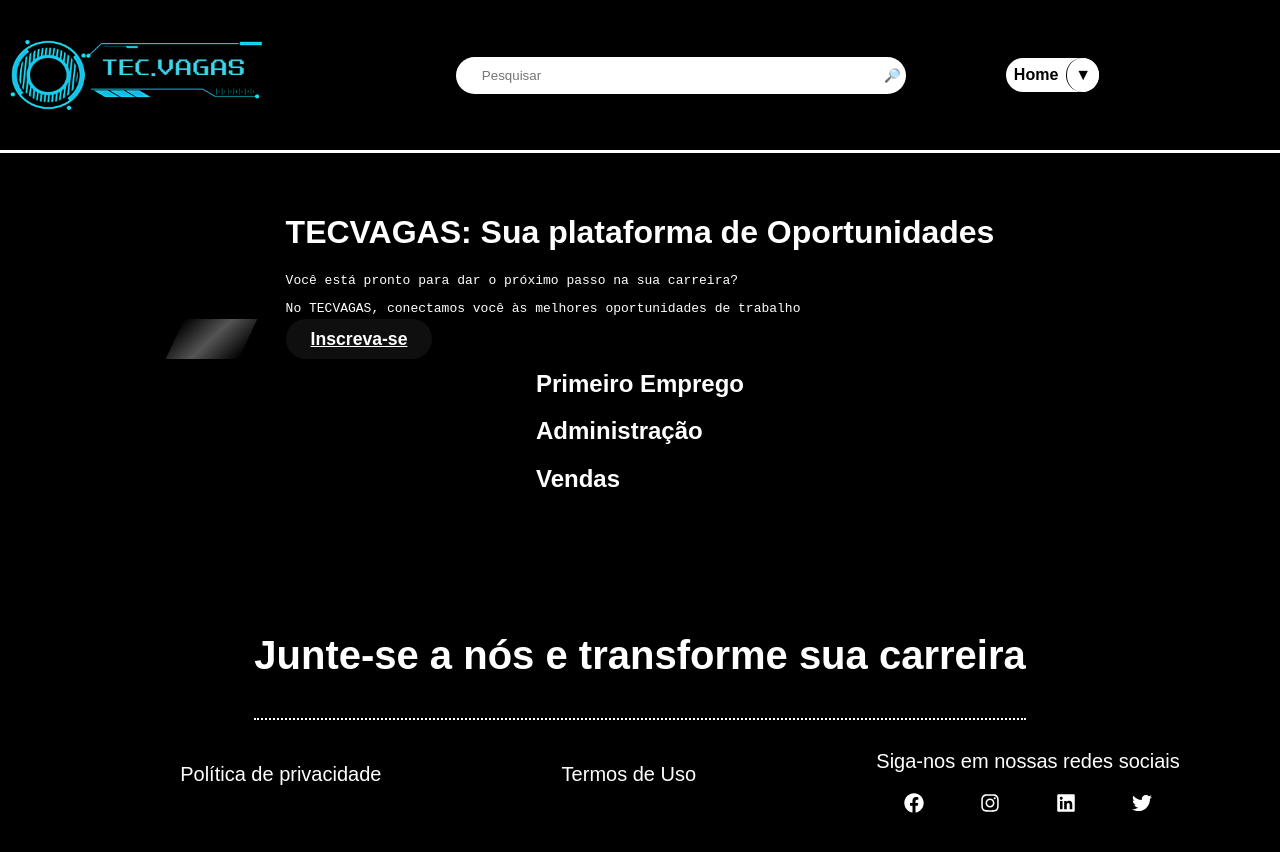
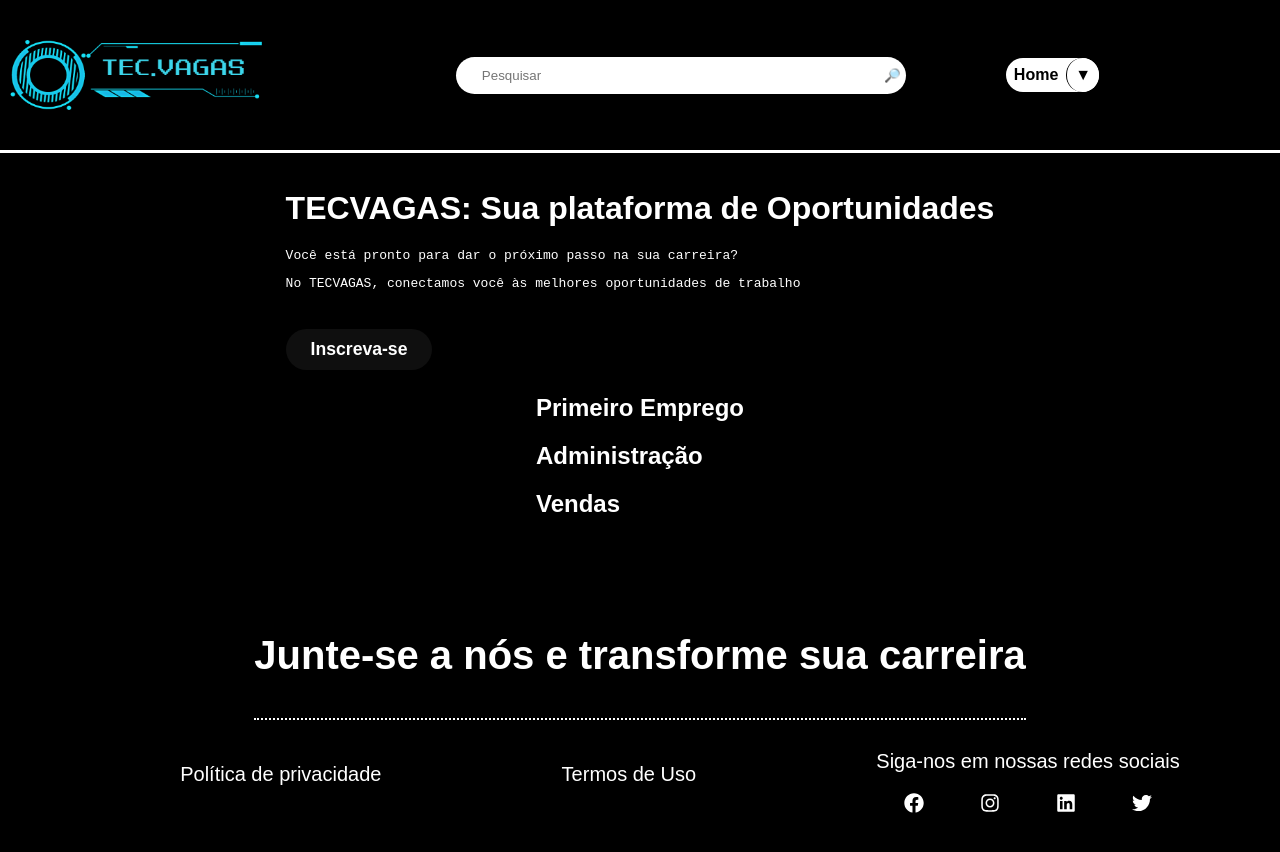
Before and after one commit to KuromiHitagi/TCC-ISNSF, a React (Vite) app in the folder frontend/: page / in a window 1280 px wide. Shown: the top 852 px of the page. Built offline with nearby package versions, Linux system fonts and the light colour scheme.

Commit message:
Correção de estilização

```diff
--- a/frontend/src/components/NavBar/navBar.scss
+++ b/frontend/src/components/NavBar/navBar.scss
@@ -56,8 +56,6 @@
           align-items: center;
           flex-direction: row-reverse;
           gap: 100px;
-        }
-      }
 
           .navbar__home-container {
             position: relative;
@@ -69,7 +67,7 @@
             &:hover{
               background-color: rgb(216, 216, 216);
             }
-      }
+
             .navbar__home {
               background-color: none;
               border-radius: 25px;
@@ -108,6 +106,7 @@
                 animation: shine 0.5s forwards;
               }
             }
+
             .navbar__dropdown-button {
               background: white;
               border: none;
@@ -124,38 +123,7 @@
                 background-color: rgb(216, 216, 216);
               }
             }
-      .navbar__search{
-        display: flex;
-        justify-content: center;
-        align-items: center;
-        background-color: white;
-        width: 450px;
-        border-radius: 20px;
 
-        @media (max-width:768px) {
-          width: 200px;
-        }
-
-          .navbar__search-button{
-            height: 35px;
-            width: 25px;
-            border-radius: 20px;
-            display: flex;
-            justify-content: center;
-            align-items: center;
-            background: none;
-            border: none;
-          }
-          .navbar__search-input{
-            color: black;
-            padding-left: 25px;
-            background: none;
-            width: 88%;
-            border-radius: 20px;
-            height: 35px;
-            border: none;
-          }
-      }
             .navbar__navlist {
               list-style: none;
               padding: 0;
@@ -225,6 +193,42 @@
                 display: none;
               }
             }
+          }
+
+          .navbar__search{
+            display: flex;
+            justify-content: center;
+            align-items: center;
+            background-color: white;
+            width: 450px;
+            border-radius: 20px;
+
+            @media (max-width:768px) {
+              width: 200px;
+            }
+
+              .navbar__search-button{
+                height: 35px;
+                width: 25px;
+                border-radius: 20px;
+                display: flex;
+                justify-content: center;
+                align-items: center;
+                background: none;
+                border: none;
+              }
+              .navbar__search-input{
+                color: black;
+                padding-left: 25px;
+                background: none;
+                width: 88%;
+                border-radius: 20px;
+                height: 35px;
+                border: none;
+              }
+          }
+        }
+      }
 
       .navbar__hamburger{
         display: none;
@@ -242,12 +246,13 @@
       @media (max-width: 768px) {
         width: 97vw;
       }
+  }
+
   .spacement{
       @media (max-width:768px) {
           width: 120px;
         }
       max-width: 400px;
-    }
     }
 
   @keyframes shine {
--- a/frontend/src/components/form/form.scss
+++ b/frontend/src/components/form/form.scss
@@ -12,14 +12,17 @@
     .opcoes {
       display: flex;
       flex-direction: column;
-      gap: 10px;
+      gap: 18px;
       margin-bottom: 15px;
 
       .opcao {
+        display: flex;
         background: #1a1a1a;
+        width: 700px;
         padding: 10px 20px;
         border-radius: 12px;
         cursor: pointer;
+        overflow: hidden;
         transition: background 0.3s;
 
         input {
@@ -27,7 +30,44 @@
         }
 
         &:hover {
-          background: #2c2c2c;
+          background: linear-gradient(
+          to right,
+          rgb(20, 20, 20),
+          rgb(40, 40, 40),
+          rgb(51, 51, 51)
+        );
+        transition: 0.3s all ease-in-out;
+        transform: scale(1.05) translateY(-2px);
+        box-shadow: 0 5px 15px rgba(0, 0, 0, 0.2);
+        }
+
+        &::before{
+          content: "";
+          position: absolute;
+          top: 0;
+          left: -75%; /* começa fora da esquerda */
+          width: 50%;
+          height: 100%;
+          background: linear-gradient(
+            120deg,
+            transparent,
+            rgba(211, 211, 211, 0.4),
+            transparent
+          );
+          transform: skewX(-25deg);
+        }
+
+        &:hover::before{
+          animation: shine 0.5s forwards;
+        }
+
+        @keyframes shine{
+          0% {
+            left: -75%;
+          }
+          100% {
+            left: 125%;
+          }
         }
       }
     }
@@ -41,6 +81,8 @@
     button {
       background: cyan;
       border: none;
+      font-size: 18px;
+      margin-top: 15px;
       padding: 10px 25px;
       border-radius: 25px;
       font-weight: bold;
@@ -48,7 +90,7 @@
       transition: background 0.3s;
 
       &:hover {
-        background: #00bcd4;
+        background: #00aec5;
       }
     }
   }
--- a/frontend/src/pages/home/home.jsx
+++ b/frontend/src/pages/home/home.jsx
@@ -5,7 +5,7 @@ import "./home.scss";
 
 export default function Home() {
   return (
-    <div className="Home">
+    <div>
       <NavBar />
       <div className="main">
         <div className="apresentacao">
@@ -17,7 +17,7 @@ export default function Home() {
             No TECVAGAS, conectamos você às melhores oportunidades de trabalho
           </pre>
 
-          <Link className="butão" to="/login">
+          <Link className="butao" to="/login">
             Inscreva-se
           </Link>
         </div>
--- a/frontend/src/pages/home/home.scss
+++ b/frontend/src/pages/home/home.scss
@@ -1,7 +1,13 @@
-.Home {
 .main {
-    .butão {
-      position: relative; /* necessário pro pseudo-elemento ficar dentro */
+  display: flex;
+  justify-content: center;
+  align-items: center;
+  flex-direction: column;
+
+  .butao {
+    display: inline-block;
+    position: relative;
+    overflow: hidden;
     background-color: rgb(15, 15, 15);
     color: white;
     border: none;
@@ -11,7 +17,7 @@
     border-radius: 25px;
     cursor: pointer;
     margin-top: 25px;
-      overflow: hidden; /* pra esconder o brilho quando ele sai do botão */
+    text-decoration: none;
     transition: background-color 0.4s ease, transform 0.4s ease;
 
     &:hover {
@@ -21,39 +27,29 @@
         rgb(40, 40, 40),
         rgb(51, 51, 51)
       );
-        transform: translateY(-2px);
-        transform: scale(110%);
+      transform: translateY(-2px) scale(1.1);
       box-shadow: 0 5px 15px rgba(0, 0, 0, 0.2);
     }
 
     &::before {
       content: "";
       position: absolute;
-        top: 0;
-        left: -75%; /* começa fora da esquerda */
-        width: 50%;
-        height: 100%;
+      inset: 0;
       background: linear-gradient(
         120deg,
-          transparent,
-          rgba(211, 211, 211, 0.4),
-          transparent
+        transparent 0%,
+        rgba(255, 255, 255, 0.6) 50%,
+        transparent 100%
       );
-        transform: skewX(-25deg);
+      transform: translateX(-100%);
+      opacity: 0;
+      z-index: 0;
+      transition: transform 0.3s ease-in-out, opacity 0.3s ease;
     }
 
     &:hover::before {
-        animation: shine 0.5s forwards;
-      }
-    }
-
-    @keyframes shine {
-      0% {
-        left: -75%;
-      }
-      100% {
-        left: 125%; /* passa totalmente pra direita */
+      transform: translateX(100%);
+      opacity: 1;
     }
   }
 }
-}
```
Also changed, not shown: frontend/src/components/NavBar/navbar.js (+5 -5 lines), frontend/public/img/form-character.png, 1 other file (tests, documents, lock files or other folders). Lines whose indentation alone changed are shown as unchanged.
